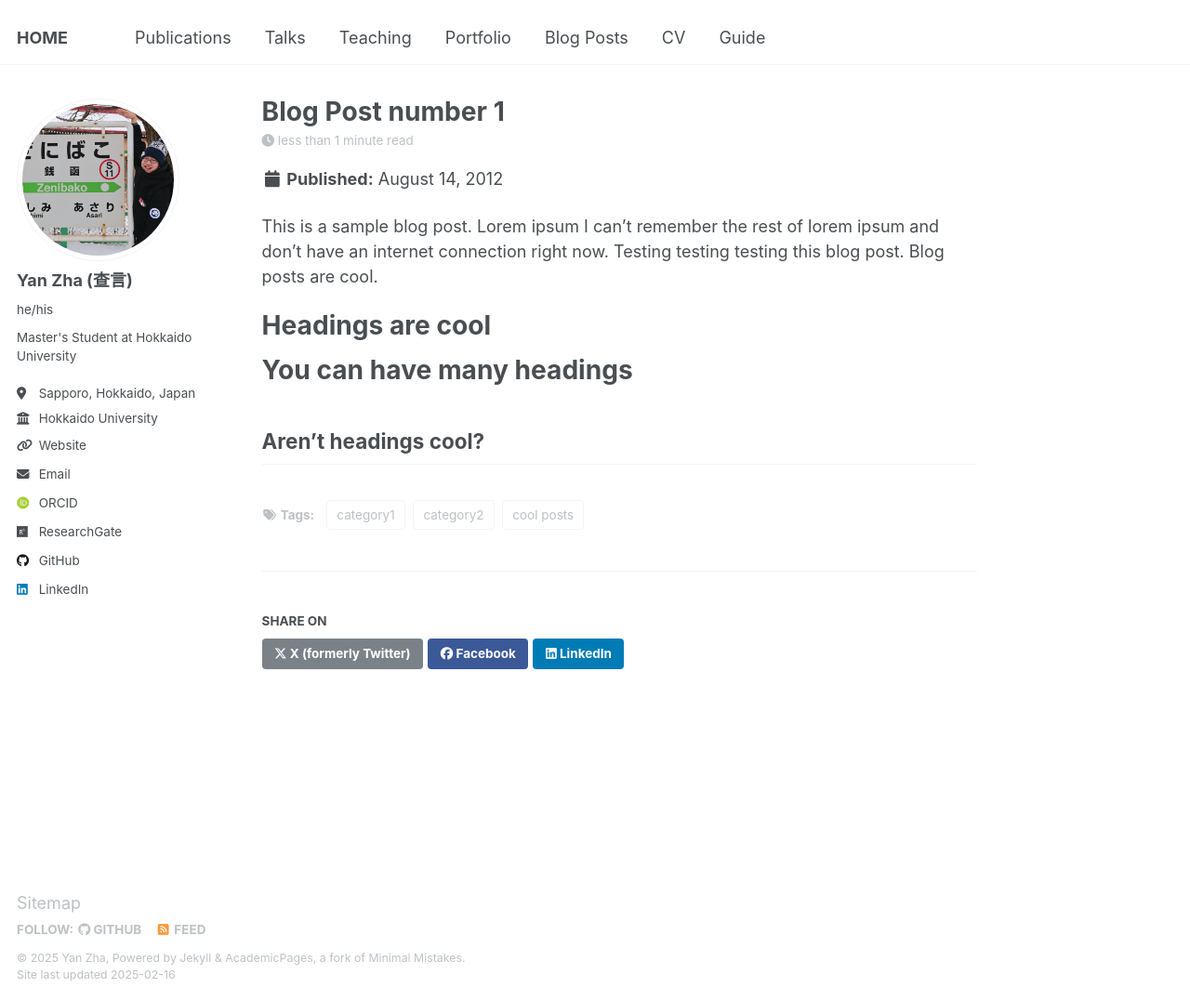
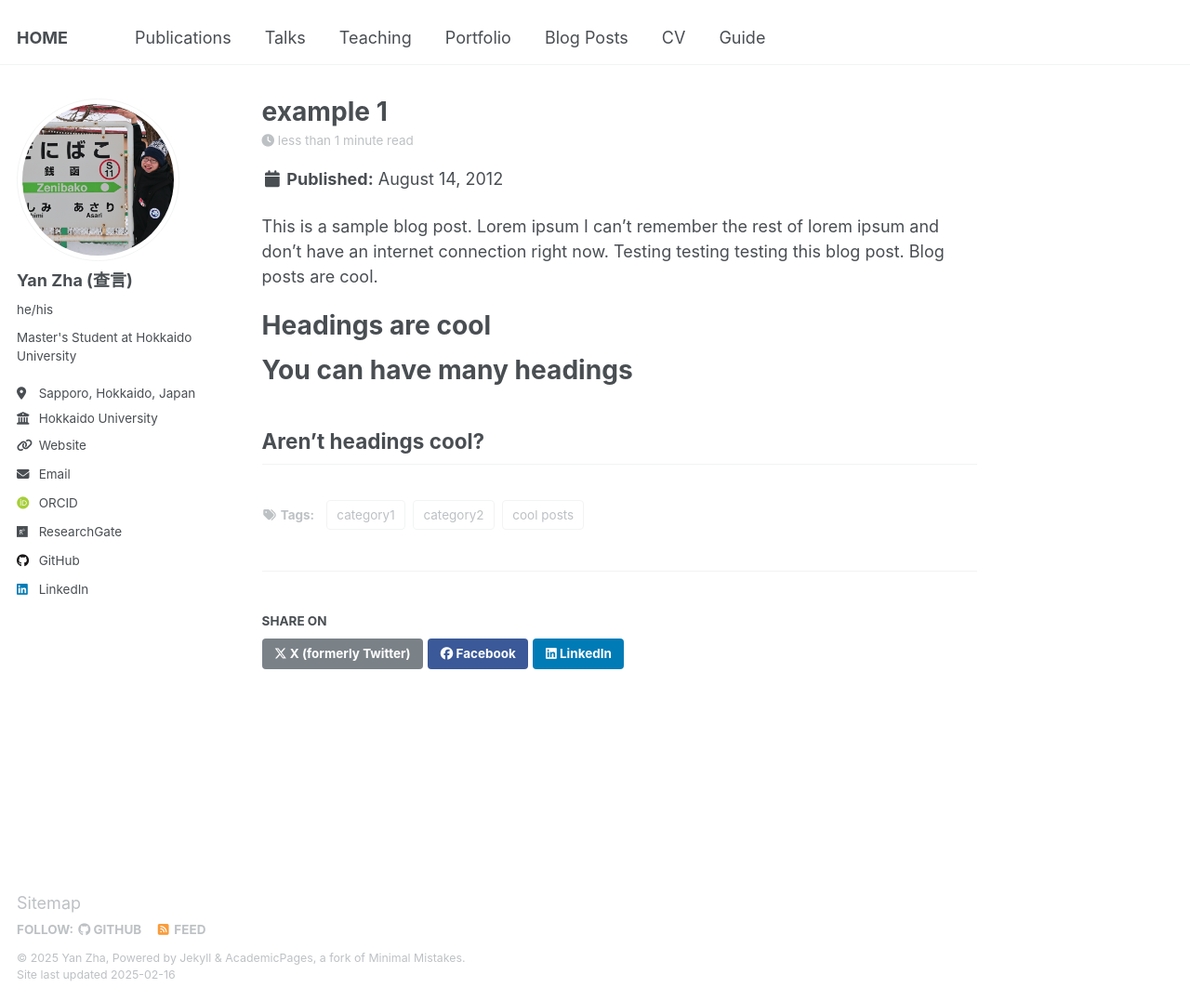
Before and after one commit to yzhacn/yzhacn.github.io, a Jekyll site: the page built from _posts/2012-08-14-blog-post-1.md, in a window 1280 px wide and 1077 px high. Shown: the whole window at 93% size. Built offline with Jekyll 4.4.1, drawn with Linux system fonts in a browser that asks for light colours; some web fonts are replaced.

Commit message:
Update 2012-08-14-blog-post-1.md

```diff
--- a/_posts/2012-08-14-blog-post-1.md
+++ b/_posts/2012-08-14-blog-post-1.md
@@ -1,5 +1,5 @@
 ---
-title: 'Blog Post number 1'
+title: 'example 1'
 date: 2012-08-14
 permalink: /posts/2012/08/blog-post-1/
 tags:
```
